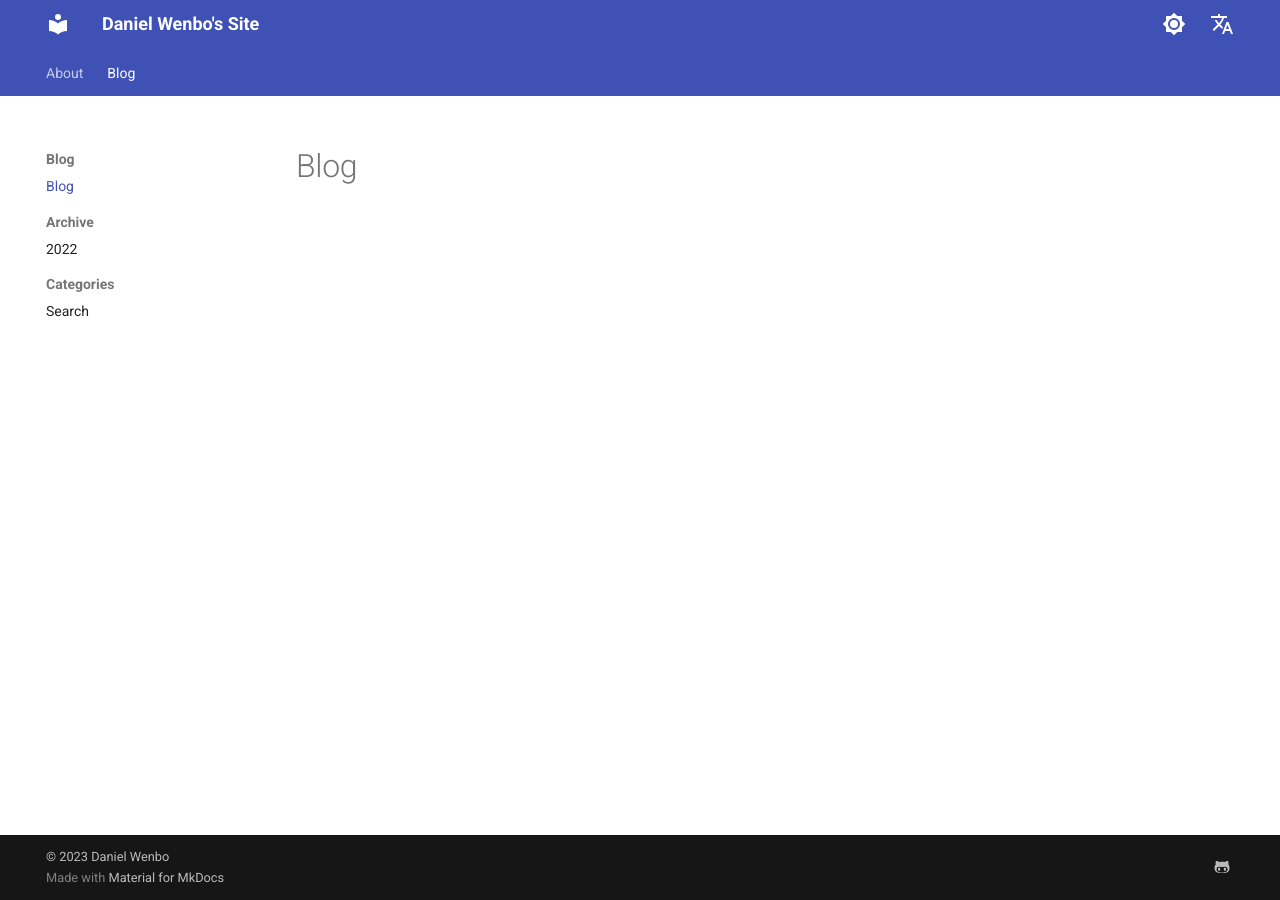
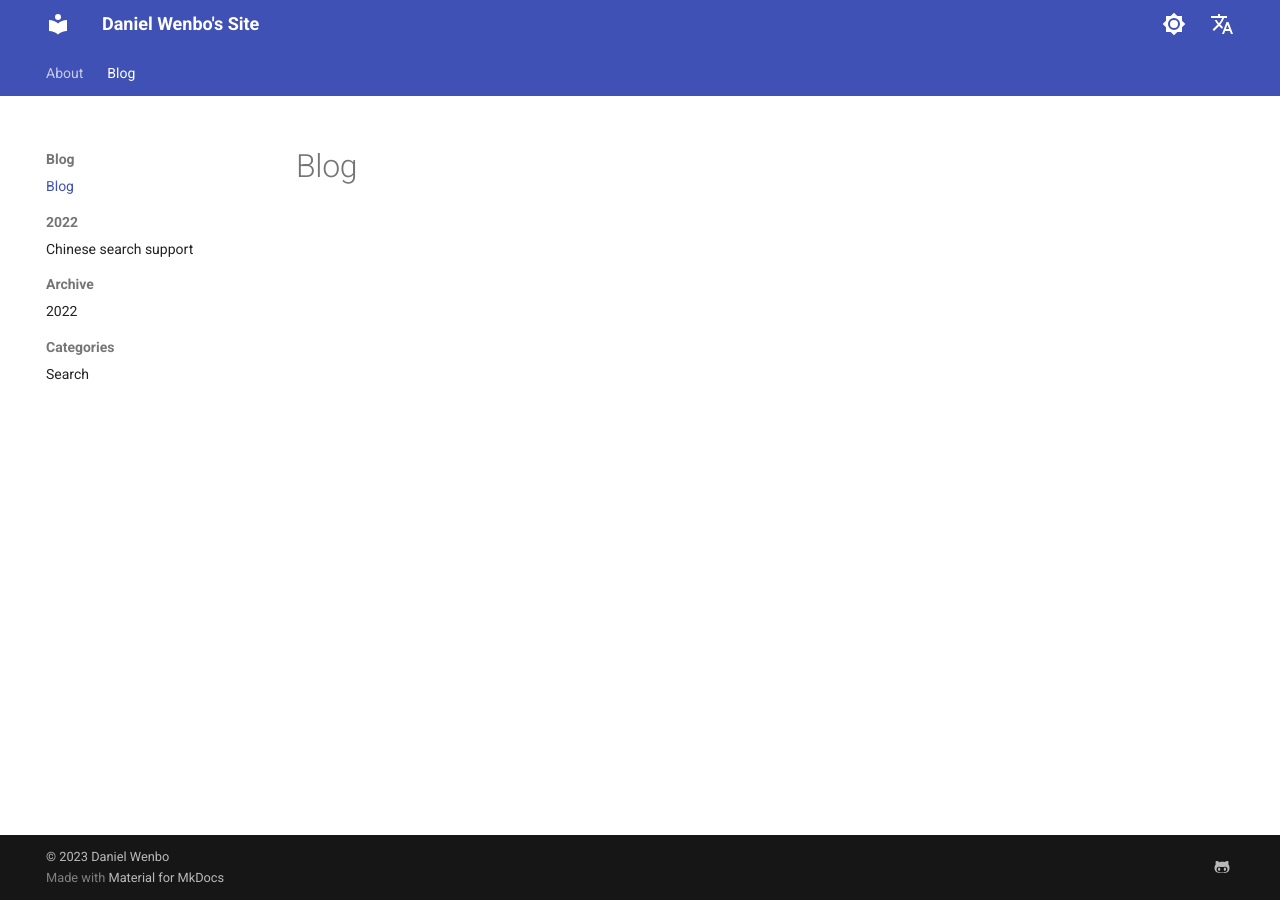
Before and after one commit to mendax1234/mendax1234_mkdocs, an MkDocs documentation site: the page built from docs/blog/index.md, in a window 1280 px wide. Built offline with MkDocs 1.6.1 and Material for MkDocs 9.7.7, drawn with Linux system fonts in a browser that asks for light colours; comment, search, counter and statistics services are not loaded.

Commit message:
Blog test

```diff
--- a/mkdocs.yml
+++ b/mkdocs.yml
@@ -48,6 +48,8 @@ nav:
   - index.md
   - Blog:
     - blog/index.md
+    - 2022:
+      - blog/posts/chinese-search-support.md
 
 markdown_extensions:
   - pymdownx.highlight:
```
Also changed, not shown: docs/blog/posts/chinese-search-support.md (renamed from docs/blog/posts/index.md).
